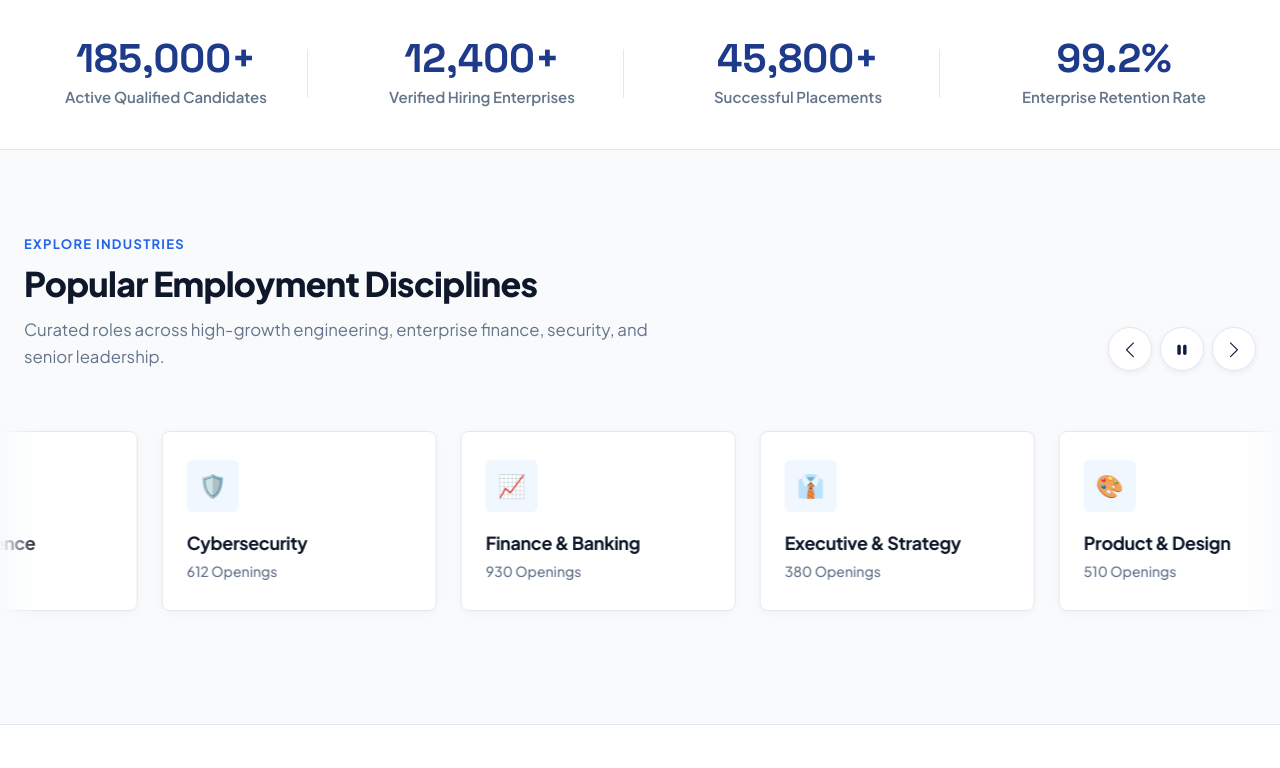
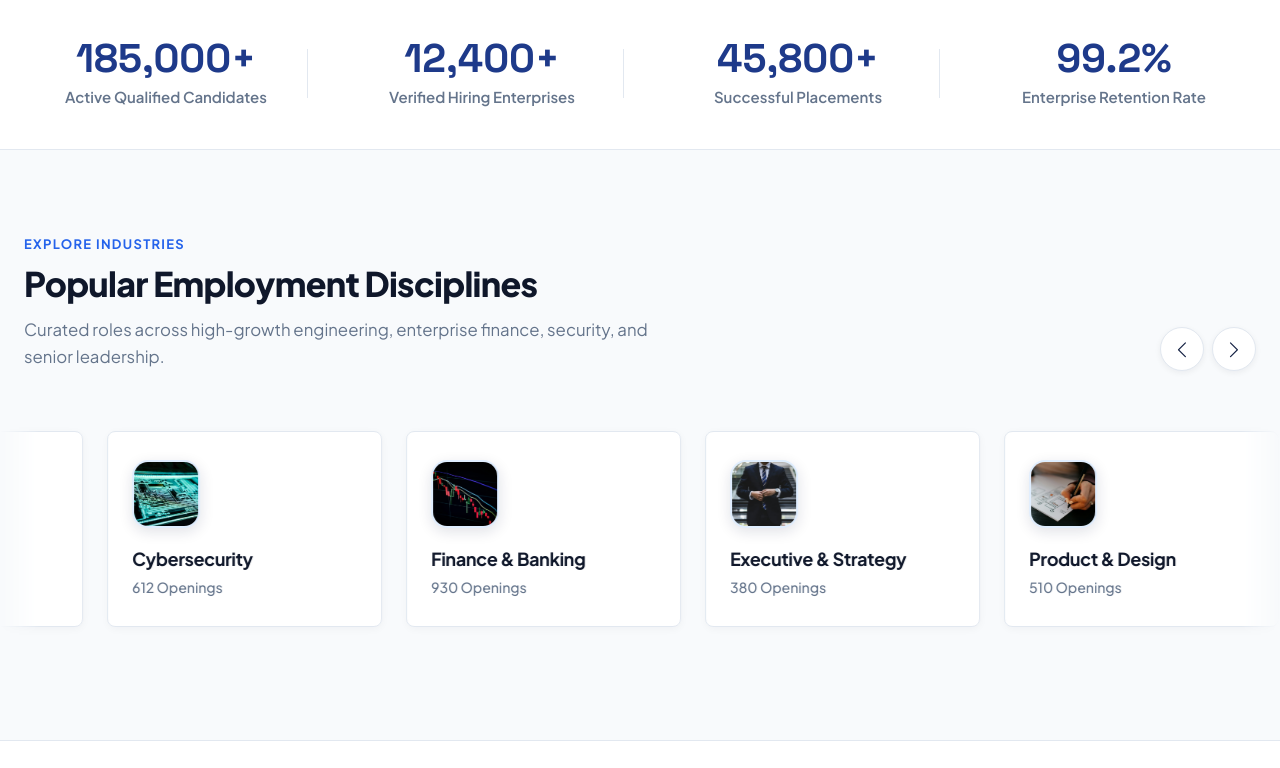
Before and after one commit to eren238/jobword-job-portal, a PHP site: page /client/index.html in a window 1280 px wide. Shown: the part 777-1545 px from the top of the page. Run offline with PHP 8.4, Linux system fonts and the light colour scheme.

Commit message:
feat: replace category emoji icons with real-life industry photography and configure non-stop continuous carousel motion

```diff
--- a/client/index.html
+++ b/client/index.html
@@ -213,13 +213,10 @@
             Curated roles across high-growth engineering, enterprise finance, security, and senior leadership.
           </p>
         </div>
-        <!-- Live Carousel Controls -->
+        <!-- Live Carousel Navigation -->
         <div class="carousel-controls">
           <button type="button" class="carousel-nav-btn" id="cat-prev-btn" title="Slide Left" aria-label="Slide Left">
             <i class="bi bi-chevron-left"></i>
-          </button>
-          <button type="button" class="carousel-nav-btn" id="cat-pause-btn" title="Pause or Resume Motion" aria-label="Pause or Resume Motion">
-            <i class="bi bi-pause-fill" id="cat-pause-icon"></i>
           </button>
           <button type="button" class="carousel-nav-btn" id="cat-next-btn" title="Slide Right" aria-label="Slide Right">
             <i class="bi bi-chevron-right"></i>
@@ -228,103 +225,135 @@
       </div>
     </div>
 
-    <!-- Full-Width Seamless Moving Carousel Track -->
+    <!-- Full-Width Seamless Moving Carousel Track (Non-Stop Continuous Motion) -->
     <div class="categories-marquee-wrapper" id="categories-marquee">
       <div class="categories-track" id="categories-track">
         <!-- Primary Set -->
         <a href="jobs.html?category=engineering" class="category-card">
-          <div class="category-icon-box">💻</div>
+          <div class="category-photo-box">
+            <img src="../all-images/body-images/cat-software.jpg" alt="Software & Cloud" class="category-real-photo" loading="lazy">
+          </div>
           <h3 class="category-title">Software & Cloud</h3>
           <span class="category-count">1,240 Openings</span>
         </a>
 
         <a href="jobs.html?category=data-ai" class="category-card">
-          <div class="category-icon-box">🧠</div>
+          <div class="category-photo-box">
+            <img src="../all-images/body-images/cat-ai.jpg" alt="AI & Data Science" class="category-real-photo" loading="lazy">
+          </div>
           <h3 class="category-title">AI & Data Science</h3>
           <span class="category-count">840 Openings</span>
         </a>
 
         <a href="jobs.html?category=security" class="category-card">
-          <div class="category-icon-box">🛡️</div>
+          <div class="category-photo-box">
+            <img src="../all-images/body-images/cat-security.jpg" alt="Cybersecurity" class="category-real-photo" loading="lazy">
+          </div>
           <h3 class="category-title">Cybersecurity</h3>
           <span class="category-count">612 Openings</span>
         </a>
 
         <a href="jobs.html?category=finance" class="category-card">
-          <div class="category-icon-box">📈</div>
+          <div class="category-photo-box">
+            <img src="../all-images/body-images/cat-finance.jpg" alt="Finance & Banking" class="category-real-photo" loading="lazy">
+          </div>
           <h3 class="category-title">Finance & Banking</h3>
           <span class="category-count">930 Openings</span>
         </a>
 
         <a href="jobs.html?category=executive" class="category-card">
-          <div class="category-icon-box">👔</div>
+          <div class="category-photo-box">
+            <img src="../all-images/body-images/cat-executive.jpg" alt="Executive & Strategy" class="category-real-photo" loading="lazy">
+          </div>
           <h3 class="category-title">Executive & Strategy</h3>
           <span class="category-count">380 Openings</span>
         </a>
 
         <a href="jobs.html?category=product" class="category-card">
-          <div class="category-icon-box">🎨</div>
+          <div class="category-photo-box">
+            <img src="../all-images/body-images/cat-product.jpg" alt="Product & Design" class="category-real-photo" loading="lazy">
+          </div>
           <h3 class="category-title">Product & Design</h3>
           <span class="category-count">510 Openings</span>
         </a>
 
         <a href="jobs.html?keyword=Legal" class="category-card">
-          <div class="category-icon-box">⚖️</div>
+          <div class="category-photo-box">
+            <img src="../all-images/body-images/cat-legal.jpg" alt="Legal & Compliance" class="category-real-photo" loading="lazy">
+          </div>
           <h3 class="category-title">Legal & Compliance</h3>
           <span class="category-count">290 Openings</span>
         </a>
 
         <a href="jobs.html?keyword=Operations" class="category-card">
-          <div class="category-icon-box">⚙️</div>
+          <div class="category-photo-box">
+            <img src="../all-images/body-images/cat-operations.jpg" alt="Operations & Logistics" class="category-real-photo" loading="lazy">
+          </div>
           <h3 class="category-title">Operations & Logistics</h3>
           <span class="category-count">470 Openings</span>
         </a>
 
-        <!-- Duplicate Set for Seamless Infinite Motion -->
+        <!-- Duplicate Set for Seamless Non-Stop Loop -->
         <a href="jobs.html?category=engineering" class="category-card" aria-hidden="true">
-          <div class="category-icon-box">💻</div>
+          <div class="category-photo-box">
+            <img src="../all-images/body-images/cat-software.jpg" alt="Software & Cloud" class="category-real-photo" loading="lazy">
+          </div>
           <h3 class="category-title">Software & Cloud</h3>
           <span class="category-count">1,240 Openings</span>
         </a>
 
         <a href="jobs.html?category=data-ai" class="category-card" aria-hidden="true">
-          <div class="category-icon-box">🧠</div>
+          <div class="category-photo-box">
+            <img src="../all-images/body-images/cat-ai.jpg" alt="AI & Data Science" class="category-real-photo" loading="lazy">
+          </div>
           <h3 class="category-title">AI & Data Science</h3>
           <span class="category-count">840 Openings</span>
         </a>
 
         <a href="jobs.html?category=security" class="category-card" aria-hidden="true">
-          <div class="category-icon-box">🛡️</div>
+          <div class="category-photo-box">
+            <img src="../all-images/body-images/cat-security.jpg" alt="Cybersecurity" class="category-real-photo" loading="lazy">
+          </div>
           <h3 class="category-title">Cybersecurity</h3>
           <span class="category-count">612 Openings</span>
         </a>
 
         <a href="jobs.html?category=finance" class="category-card" aria-hidden="true">
-          <div class="category-icon-box">📈</div>
+          <div class="category-photo-box">
+            <img src="../all-images/body-images/cat-finance.jpg" alt="Finance & Banking" class="category-real-photo" loading="lazy">
+          </div>
           <h3 class="category-title">Finance & Banking</h3>
           <span class="category-count">930 Openings</span>
         </a>
 
         <a href="jobs.html?category=executive" class="category-card" aria-hidden="true">
-          <div class="category-icon-box">👔</div>
+          <div class="category-photo-box">
+            <img src="../all-images/body-images/cat-executive.jpg" alt="Executive & Strategy" class="category-real-photo" loading="lazy">
+          </div>
           <h3 class="category-title">Executive & Strategy</h3>
           <span class="category-count">380 Openings</span>
         </a>
 
         <a href="jobs.html?category=product" class="category-card" aria-hidden="true">
-          <div class="category-icon-box">🎨</div>
+          <div class="category-photo-box">
+            <img src="../all-images/body-images/cat-product.jpg" alt="Product & Design" class="category-real-photo" loading="lazy">
+          </div>
           <h3 class="category-title">Product & Design</h3>
           <span class="category-count">510 Openings</span>
         </a>
 
         <a href="jobs.html?keyword=Legal" class="category-card" aria-hidden="true">
-          <div class="category-icon-box">⚖️</div>
+          <div class="category-photo-box">
+            <img src="../all-images/body-images/cat-legal.jpg" alt="Legal & Compliance" class="category-real-photo" loading="lazy">
+          </div>
           <h3 class="category-title">Legal & Compliance</h3>
           <span class="category-count">290 Openings</span>
         </a>
 
         <a href="jobs.html?keyword=Operations" class="category-card" aria-hidden="true">
-          <div class="category-icon-box">⚙️</div>
+          <div class="category-photo-box">
+            <img src="../all-images/body-images/cat-operations.jpg" alt="Operations & Logistics" class="category-real-photo" loading="lazy">
+          </div>
           <h3 class="category-title">Operations & Logistics</h3>
           <span class="category-count">470 Openings</span>
         </a>
--- a/js/main.js
+++ b/js/main.js
@@ -664,83 +664,26 @@ function initAuthPage() {
 }
 
 /* ==========================================================================
-   Category Carousel & Moving Marquee Controller
+   Category Carousel & Non-Stop Moving Marquee Controller
    ========================================================================== */
 function initCategoryCarousel() {
   const track = document.getElementById("categories-track");
   const wrapper = document.getElementById("categories-marquee");
   const prevBtn = document.getElementById("cat-prev-btn");
   const nextBtn = document.getElementById("cat-next-btn");
-  const pauseBtn = document.getElementById("cat-pause-btn");
-  const pauseIcon = document.getElementById("cat-pause-icon");
 
   if (!track || !wrapper) return;
 
-  let isPaused = false;
-
-  // Toggle Pause / Play
-  if (pauseBtn && pauseIcon) {
-    pauseBtn.addEventListener("click", () => {
-      isPaused = !isPaused;
-      track.classList.toggle("is-paused", isPaused);
-      if (isPaused) {
-        pauseIcon.className = "bi bi-play-fill";
-        pauseBtn.title = "Resume Auto-Glide";
-      } else {
-        pauseIcon.className = "bi bi-pause-fill";
-        pauseBtn.title = "Pause Motion";
-      }
-    });
-  }
-
-  // Next and Previous controls
+  // Next and Previous controls (instant smooth manual nudges while maintaining non-stop movement)
   if (nextBtn) {
     nextBtn.addEventListener("click", () => {
-      track.classList.add("is-paused");
       wrapper.scrollBy({ left: 320, behavior: "smooth" });
-      setTimeout(() => {
-        if (!isPaused) track.classList.remove("is-paused");
-      }, 1500);
     });
   }
 
   if (prevBtn) {
     prevBtn.addEventListener("click", () => {
-      track.classList.add("is-paused");
       wrapper.scrollBy({ left: -320, behavior: "smooth" });
-      setTimeout(() => {
-        if (!isPaused) track.classList.remove("is-paused");
-      }, 1500);
     });
   }
-
-  // Drag-to-scroll support for mouse & touch
-  let isDown = false;
-  let startX;
-  let scrollLeft;
-
-  wrapper.addEventListener("mousedown", (e) => {
-    isDown = true;
-    startX = e.pageX - wrapper.offsetLeft;
-    scrollLeft = wrapper.scrollLeft;
-    track.classList.add("is-paused");
-  });
-
-  wrapper.addEventListener("mouseleave", () => {
-    isDown = false;
-    if (!isPaused) track.classList.remove("is-paused");
-  });
-
-  wrapper.addEventListener("mouseup", () => {
-    isDown = false;
-    if (!isPaused) track.classList.remove("is-paused");
-  });
-
-  wrapper.addEventListener("mousemove", (e) => {
-    if (!isDown) return;
-    e.preventDefault();
-    const x = e.pageX - wrapper.offsetLeft;
-    const walk = (x - startX) * 1.5;
-    wrapper.scrollLeft = scrollLeft - walk;
-  });
 }
--- a/styles/main.css
+++ b/styles/main.css
@@ -1080,14 +1080,14 @@ button, input, select, textarea {
   display: flex;
   gap: 1.5rem;
   width: max-content;
-  animation: moveCategoriesMarquee 36s linear infinite;
+  animation: moveCategoriesMarquee 32s linear infinite !important;
   will-change: transform;
 }
 
-/* Pause animation on hover or when paused */
+/* Continue moving without stopping - perpetual fluid animation */
 .categories-marquee-wrapper:hover .categories-track,
-.categories-track.is-paused {
-  animation-play-state: paused !important;
+.categories-track {
+  animation-play-state: running !important;
 }
 
 @keyframes moveCategoriesMarquee {
@@ -1143,25 +1143,37 @@ button, input, select, textarea {
   height: 100%;
 }
 
-.category-icon-box {
-  width: 52px;
-  height: 52px;
+/* Real-Life Photo Container */
+.category-photo-box {
+  width: 68px;
+  height: 68px;
+  border-radius: 16px;
+  overflow: hidden;
+  margin-bottom: 1.25rem;
+  box-shadow: 0 4px 14px rgba(15, 28, 63, 0.12);
+  border: 2px solid #e0eeff;
+  transition: all 0.3s cubic-bezier(0.16, 1, 0.3, 1);
+  flex-shrink: 0;
+  position: relative;
   background-color: var(--primary-50);
-  color: var(--primary);
-  border-radius: var(--radius-sm);
-  display: flex;
-  align-items: center;
-  justify-content: center;
-  font-size: 1.4rem;
-  margin-bottom: 1.25rem;
-  transition: all 0.25s ease;
-}
-
-.category-card:hover .category-icon-box {
-  background: linear-gradient(135deg, var(--primary) 0%, #12959f 100%);
-  color: #ffffff;
-  transform: scale(1.12) rotate(4deg);
-  box-shadow: 0 6px 16px rgba(18, 149, 159, 0.3);
+}
+
+.category-real-photo {
+  width: 100%;
+  height: 100%;
+  object-fit: cover;
+  display: block;
+  transition: transform 0.4s ease;
+}
+
+.category-card:hover .category-photo-box {
+  border-color: #12959f;
+  transform: scale(1.06);
+  box-shadow: 0 8px 20px rgba(18, 149, 159, 0.3);
+}
+
+.category-card:hover .category-real-photo {
+  transform: scale(1.15);
 }
 
 .category-title {
```
Also changed, not shown: all-images/body-images/cat-ai.jpg (added), all-images/body-images/cat-executive.jpg (added), all-images/body-images/cat-finance.jpg (added), all-images/body-images/cat-legal.jpg (added), all-images/body-images/cat-operations.jpg (added), all-images/body-images/cat-product.jpg (added), all-images/body-images/cat-security.jpg (added), all-images/body-images/cat-software.jpg (added).
